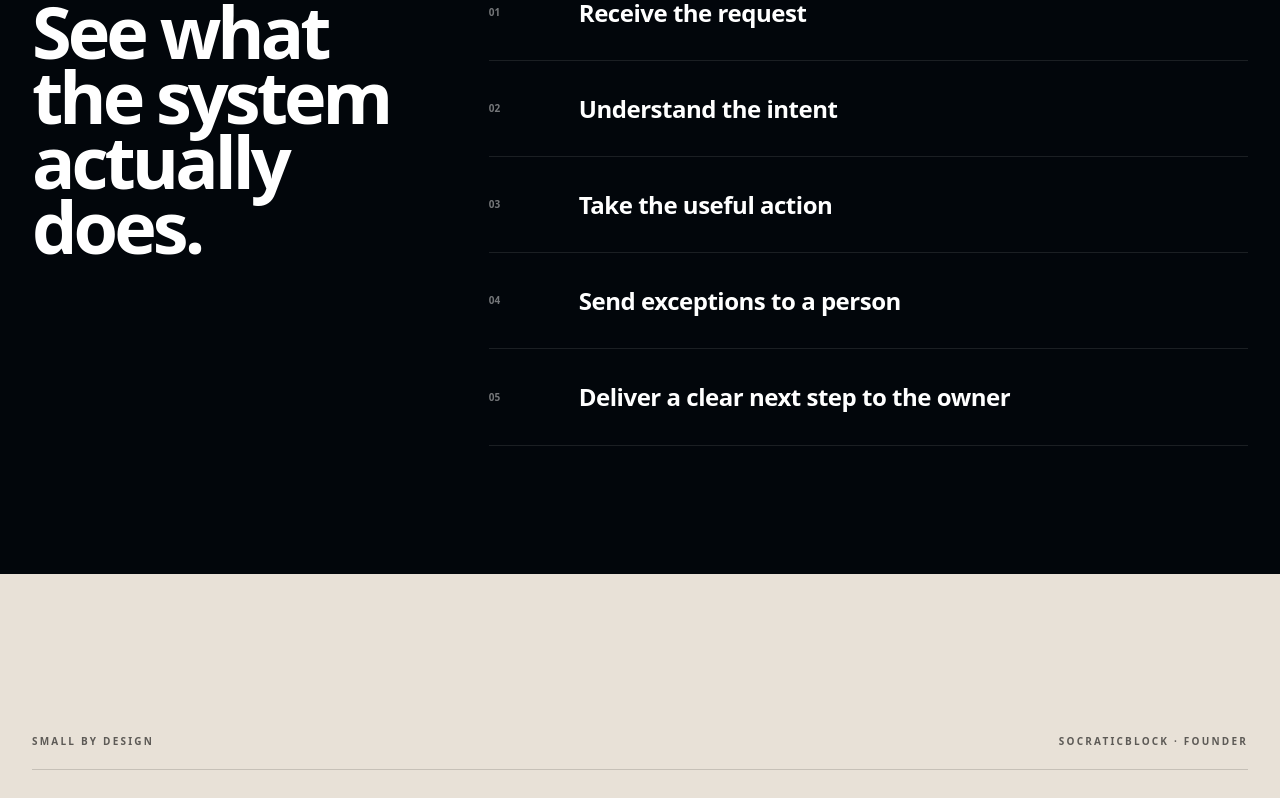
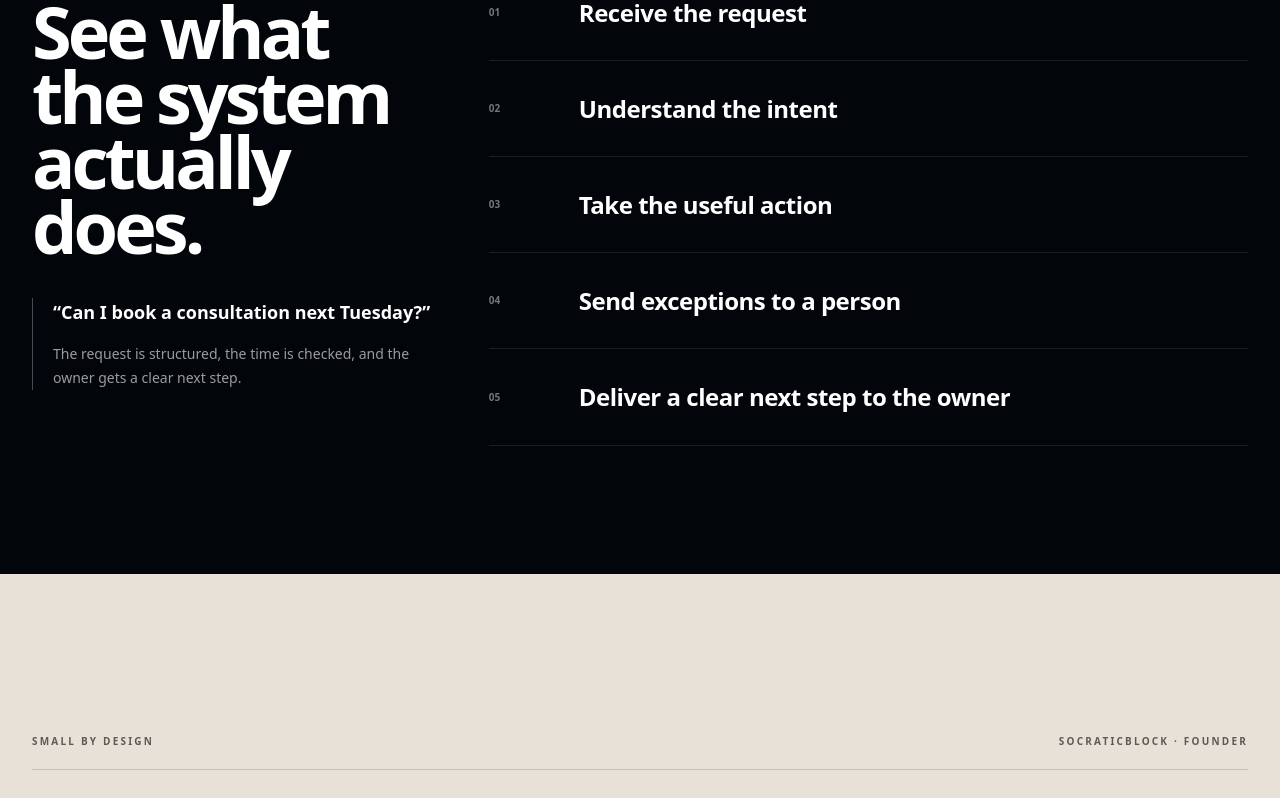
Before and after one commit to socraticblock/Agency, a Next.js app: page /en/v2-prototype in a window 1280 px wide. Shown: the part 7036-7834 px from the top of the page. Built offline with nearby package versions, Linux system fonts and the light colour scheme; no server answers; a web font is replaced by a local one.

Commit message:
content: make Genezisi Lab proof concrete

```diff
--- a/src/app/[locale]/_components/SignalHeroPrototype.tsx
+++ b/src/app/[locale]/_components/SignalHeroPrototype.tsx
@@ -123,7 +123,14 @@ export function SignalHeroPrototype({ locale }: { locale: Locale }) {
 
         <section className="bg-[#02060b] px-5 py-20 sm:px-8 lg:py-32">
           <div className="mx-auto grid max-w-[92rem] gap-12 border-t border-white/10 pt-14 lg:grid-cols-[.7fr_1.3fr]">
-            <div><p className="text-[10px] font-black uppercase tracking-[.22em] text-cyan-100/55">{copy.lab}</p><h2 className="mt-5 text-5xl font-black leading-[.9] tracking-[-.055em] sm:text-7xl">{copy.labTitle}</h2></div>
+            <div>
+              <p className="text-[10px] font-black uppercase tracking-[.22em] text-cyan-100/55">{copy.lab}</p>
+              <h2 className="mt-5 text-5xl font-black leading-[.9] tracking-[-.055em] sm:text-7xl">{copy.labTitle}</h2>
+              <div className="mt-10 border-l border-cyan-100/30 pl-5">
+                <p className="text-lg font-black leading-7">“{copy.customerMessage}”</p>
+                <p className="mt-4 max-w-lg text-sm leading-6 text-white/60">{copy.resolvedOutcome}</p>
+              </div>
+            </div>
             <div className="border-y border-white/10">
               {labSteps.map((x, i) => (
                 <div key={x} className="grid min-h-24 grid-cols-[48px_1fr] items-center gap-5 border-b border-white/10 py-5 last:border-b-0 sm:grid-cols-[70px_1fr]">
```
